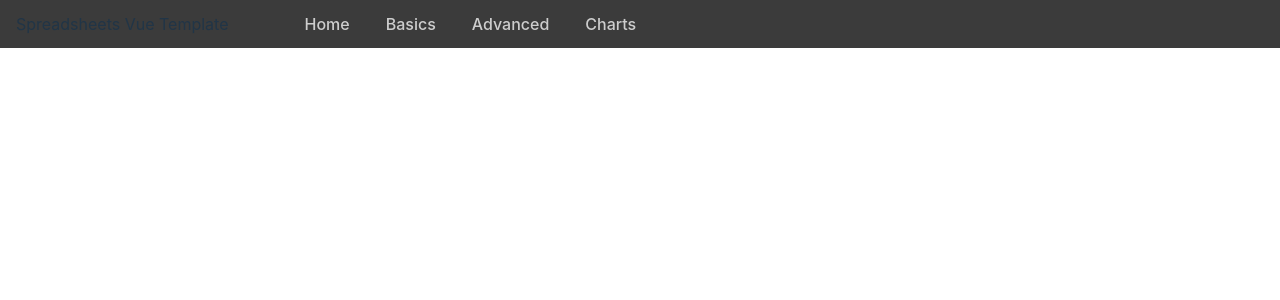
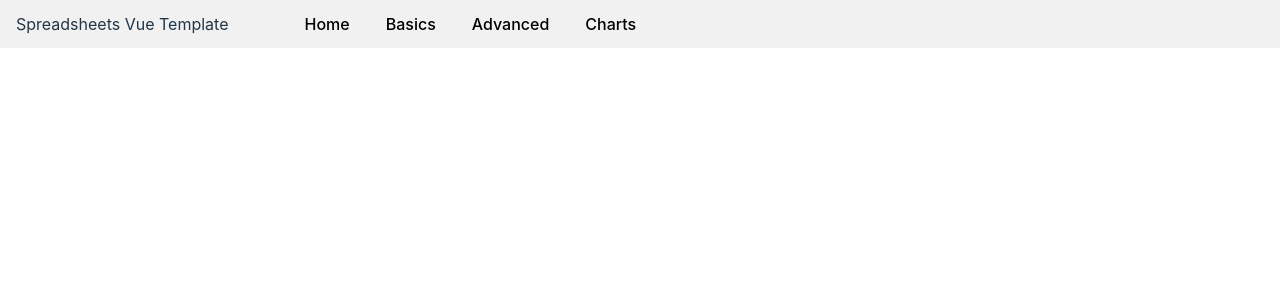
Before and after one commit to BLumbye/spreadsheets-vue-template, a Vue app: page / in a window 1280 px wide. Shown: the top 300 px of the page. Built offline with nearby package versions, Linux system fonts and the light colour scheme; what spreadsheets-vue would draw is missing.

Commit message:
Improved light mode appearance for navigation

```diff
--- a/src/components/Navigation.vue
+++ b/src/components/Navigation.vue
@@ -22,6 +22,10 @@ header {
   align-items: center;
   padding: 0.5rem 1rem;
   background-color: #3b3b3b;
+
+  @media (prefers-color-scheme: light) {
+    background-color: #f1f1f1;
+  }
 }
 
 nav {
@@ -35,13 +39,26 @@ a {
   border-radius: 0.25rem;
   transition: background-color 0.15s;
 
+  @media (prefers-color-scheme: light) {
+    color: black;
+  }
+
   &:hover {
     background-color: #4f4f4f;
+
+    @media (prefers-color-scheme: light) {
+      background-color: #ffffff;
+    }
   }
 
   &.router-link-active {
     background-color: #4d4d4d;
     box-shadow: 0 3px 6px rgba(0, 0, 0, 0.16), 0 3px 6px rgba(0, 0, 0, 0.23);
+
+    @media (prefers-color-scheme: light) {
+      background-color: #ffffff;
+      box-shadow: 0 2px 4px rgba(0, 0, 0, 0.07), 0 2px 4px rgba(0, 0, 0, 0.12);
+    }
   }
 }
 </style>
```
